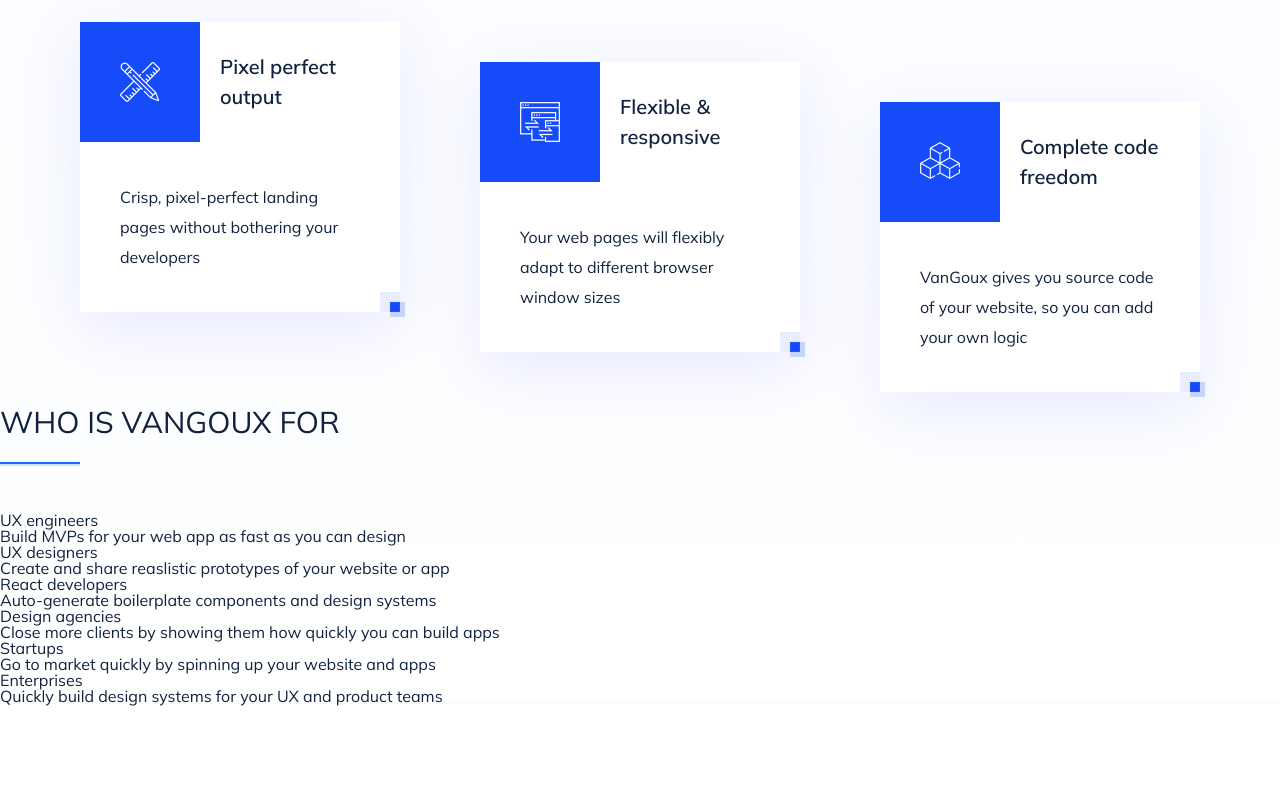
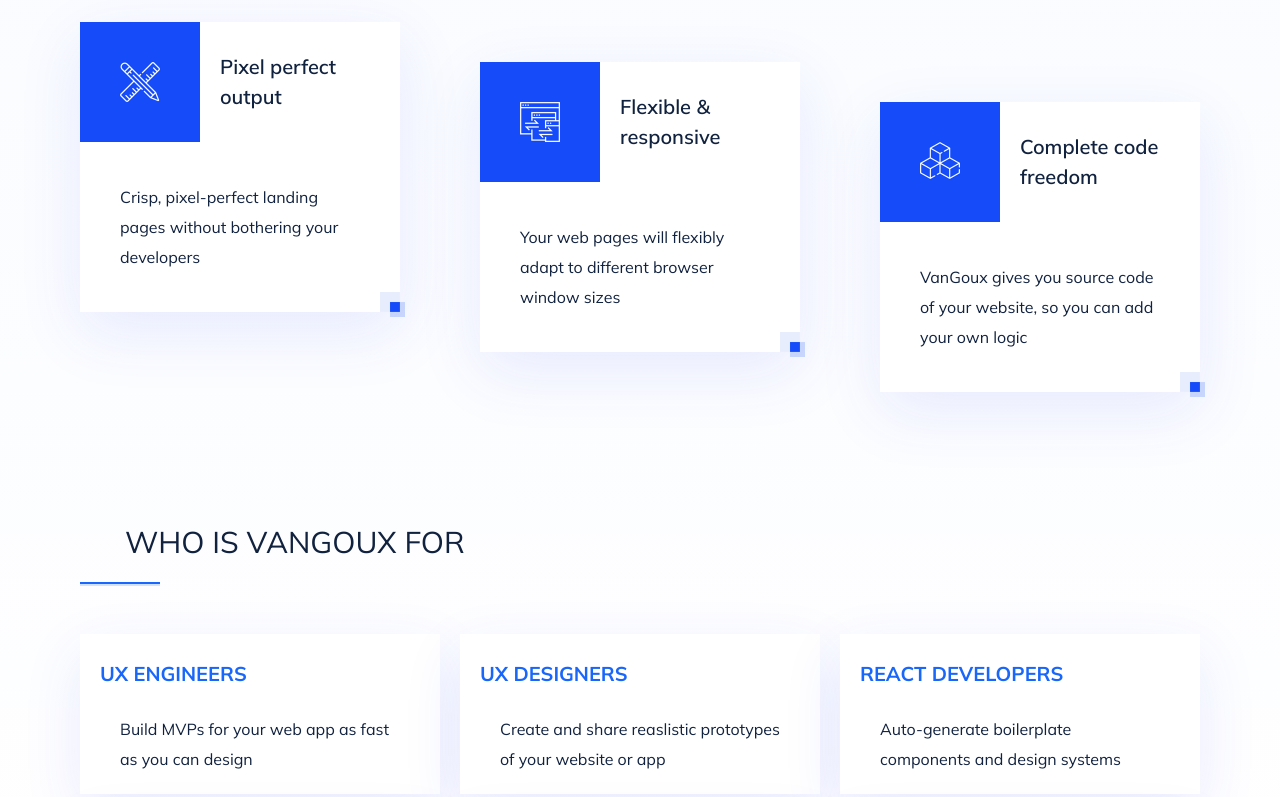
Before and after one commit to tanson1005/Practice-one-new, a plain HTML site: page index.html in a window 1280 px wide. Shown: the part 2000-2797 px from the top of the page. Before the commit the page ends 2706 px from the top, so only its background shows below. Drawn offline with nearby package versions, Linux system fonts and the light colour scheme; a web font is replaced by a local one.

```diff
--- a/styles/main.css
+++ b/styles/main.css
@@ -16,8 +16,12 @@
   display: flex;
   width: 540px;
   justify-content: flex-start;
+}input[type="file"] {
+  display: none;
 }
 .page-header__upload-btn {
+  border: 1px solid #ccc;
+  display: inline-block;
   font-weight: 600;
   width: 180px;
   font-size: 14px;
@@ -33,6 +37,7 @@
 }
 .page-header__upload-btn:hover {
   opacity: 0.3;
+  cursor: pointer !important ;
 }
 .logo {
     display: flex;
@@ -122,6 +127,7 @@
   }
   .headline__upload-btn:hover{
     opacity: 0.3;
+    cursor: pointer;
   }
   .headline__img {
     width: 599px;
@@ -157,8 +163,6 @@
     margin: 0 auto;
     padding: 40px;
     margin-top: 50px;
-  }
-  .review {
     margin: 0;
   }
   .review:first-child {
@@ -210,6 +214,7 @@
   }
   * {
     box-sizing: border-box;
+
   }
   /* reviews-end */
   /* workflow-start */
@@ -318,13 +323,10 @@
   .features__list {
     display: flex;
     flex-direction: column;
-  }
-  .features__list {
     flex-direction: row;
     justify-content: space-between;
   }
   .features .title-block {
-
     margin: 0 auto;
     margin-bottom: 50px;
   }
@@ -342,8 +344,6 @@
     line-height: 80px;
     width: 100%;
     padding-left: 10px;
-  }
-  .features__title {
     padding: 20px;
     line-height: 30px;
   }
@@ -351,9 +351,6 @@
     font-size: 16px;
     line-height: 30px;
     margin: 0;
-    padding: 40px;
-  }
-  .features__text {
     padding: 40px;
   }
   .features__decoration {
@@ -368,8 +365,6 @@
     position: relative;
     margin: 0 auto;
     margin-top: 60px;
-  }
-  .feature {
     width: 320px;
     height: 290px;
     margin: 0;
@@ -384,6 +379,68 @@
     margin-top: 80px;
   }
   /* features-end */
+  /* user-start */
+  .users {
+    margin-top: 120px;
+  }
+    .users {
+      width: 1120px;
+      margin: 0 auto;
+      margin-top: 120px;
+    }
+    .users .title-block {
+      margin: 0 auto;
+      margin-bottom: 50px;
+    }
+  .users__block {
+    display: flex;
+    flex-wrap: wrap;
+    justify-content: space-between;
+    margin: 0 auto;
+  }
+  .user {
+    width: 250px;
+    background: #ffffff;
+    box-shadow: 0px 20px 60px rgba(49, 69, 244, 0.1);
+    padding: 20px;
+    flex-shrink: 0;
+    margin-top: 20px;
+  }
+  .user {
+    width: 360px;
+    height: 160px;
+  }
+  .user:nth-child(1) {
+    margin-top: 0;
+  }
+  .user:nth-child(2) {
+    margin-top: 0;
+  }
+  .user:nth-child(3) {
+    margin-top: 0;
+  }
+  .user__title {
+    margin: 0;
+    padding: 0;
+    font-weight: 700;
+    font-size: 20px;
+    line-height: 40px;
+    text-transform: uppercase;
+    color: #1967fa;
+  }
+  .user__text {
+    margin: 0;
+    padding: 0;
+    margin-top: 20px;
+    padding-left: 20px;
+    font-size: 16px;
+    line-height: 30px;
+  }
+  .user__text {
+      padding-right: 20px;
+      padding-bottom: 20px;
+  }
+  /* user-end */
   /* Frontsize */
   @font-face{
     src:url(../fonts/Mulish/Mulish-Italic-VariableFont_wght.ttf);
@@ -407,6 +464,7 @@
     background: linear-gradient(180deg, rgba(25, 104, 252, 0.0001) 0%, rgba(25, 104, 252, 0.05) 23.07%, rgba(25, 104, 252, 0.0001) 99.94%, rgba(25, 104, 252, 0.05) 100%);
   }
   .title {
+    margin-left: 45px !important;
     font-size: 30px;
     line-height: 60px;
     margin: 0;
```
